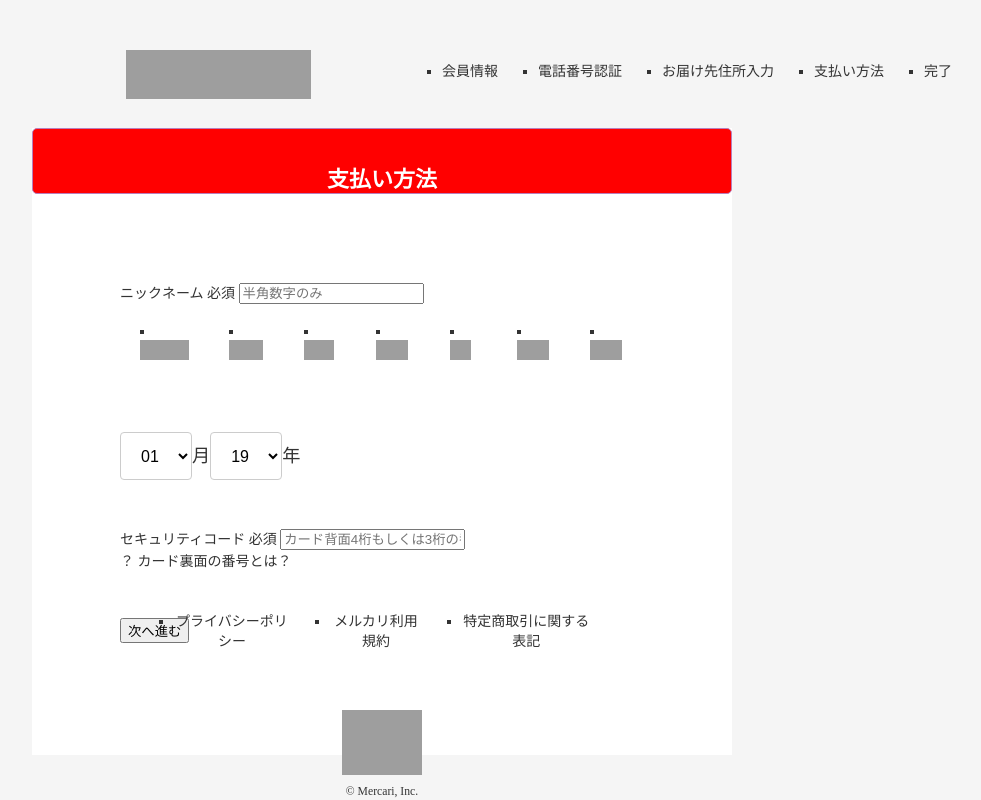
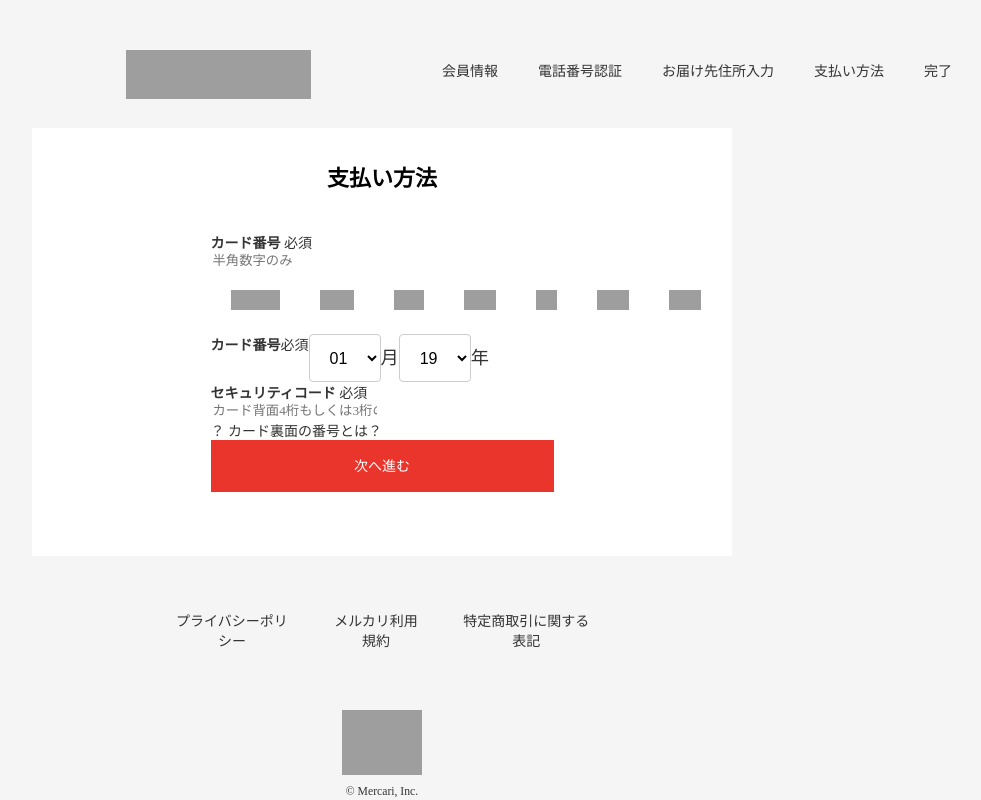
Before and after one commit to kakiharahiroaki/freemarket_sample_64-b, a Rails app: page /users/payment in a window 1280 px wide. Shown: the whole page, without its empty margins (258-1239 px from the left). Run offline with Rails 7, Linux system fonts and the light colour scheme; style sheets or scripts are compiled from the project's sources; grey boxes are pictures that could not be loaded.

Commit message:
支払い方法入力ページ修正

```diff
--- a/app/assets/stylesheets/users/payment.scss
+++ b/app/assets/stylesheets/users/payment.scss
@@ -47,16 +47,46 @@ main {
 .l-single-head.registration, .l-chapter-head.registration {
   font-size: 22px;
   padding: 32px;
+  background-color: white;
+  color: black;
+  border: none;
+}
+.l-single-inner.registration-form .l-single-content {
+  max-width: 343px;
+}
+.l-single-content {
+  margin: 0 auto;
 }
 .l-single-inner.registration-form {
   padding: 40px 40px 64px;
 }
-.form-group{
-margin: 3rem;
+.form-group label {
+  font-weight: 600;
+}
+form-require {
+  background: #ea352d;
+}
+input {
+  border: 0;
+  outline: 0;
+  font-family: inherit;
+  -webkit-appearance: none;
+  -moz-appearance: none;
+}
+.message-is-seller, .news-private {
+  margin: 0 0 0 8px;
+  padding: 2px 4px;
+  border-radius: 2px;
+  color: #fff;
+  font-size: 12px;
+  vertical-align: top;
 }
 .creditCard-img{
 display: flex;
 list-style: none;
+ }
+ li{
+  list-style-type: none;
  }
 .select-default {
 position: relative;
@@ -70,6 +100,9 @@ font-size: 16px;
 line-height: 1.5;
 cursor: pointer;
 }
+.select-default.has-error {
+  border-color: #ea352d;
+}
 .form-group.selectYear{
 display: flex;
 }
@@ -77,4 +110,20 @@ span.selectYear{
 font-size: 130%;
 line-height: 3rem;
 }
+.btn-red {
+  background: #ea352d;
+  border: 1px solid #ea352d;
+  color: #fff;
 }
+.btn-default {
+  display: block;
+  width: 100%;
+  line-height: 48px;
+  font-size: 14px;
+  border: 1px solid transparent;
+  -webkit-transition: all ease-out .3s;
+  transition: all ease-out .3s;
+  cursor: pointer;
+  text-align: center;
+}
+}
--- a/app/views/users/payment.html.haml
+++ b/app/views/users/payment.html.haml
@@ -28,8 +28,9 @@
         %input{:name => "__csrf_value", :type => "hidden", :value => "eb82bada54233689f664eac52a1c7c1069c240c57f79a2a36e0c76fe951d867fb6447c575d9ea1b359155f36e81108827ee253253c537dfc5b2a1299cafc52e34"}/
         .l-single-content
           .form-group
-            %label{:for => "nickname"} ニックネーム
+            %label{:for => "nickname"} カード番号
             %span.form-require 必須
+            %br/
             %input.input-default{:name => "nickname", :placeholder => "半角数字のみ", :type => "text", :value => ""}/
             .creditCard-img
               %ul.signup-card-list
@@ -49,6 +50,8 @@
                 %img{:alt => "", :height => "20", :src => "//www-mercari-jp.akamaized.net/assets/img/card/discover.svg?2356214421", :width => "32"}/
 
           .form-group.selectYear
+            %label{:for => "nickname"} カード番号
+            %span.form-require 必須
             %select#payment_card_expire_mm.select-default
               %option{:value => "01"} 01
               %option{:value => "02"} 02
@@ -79,6 +82,7 @@
           .form-group
             %label{:for => "nickname"} セキュリティコード
             %span.form-require 必須
+            %br/
             %input.input-default{:name => "nickname", :placeholder => "カード背面4桁もしくは3桁の番号", :type => "text", :value => ""}/
             .signup-seqcode-text{"data-js" => "show-tips-toggle"}
               %span.form-question？
```
Also changed, not shown: app/views/shared/_header.html.haml (+0 -8 lines), app/assets/images/creditCard_img.png (added).
